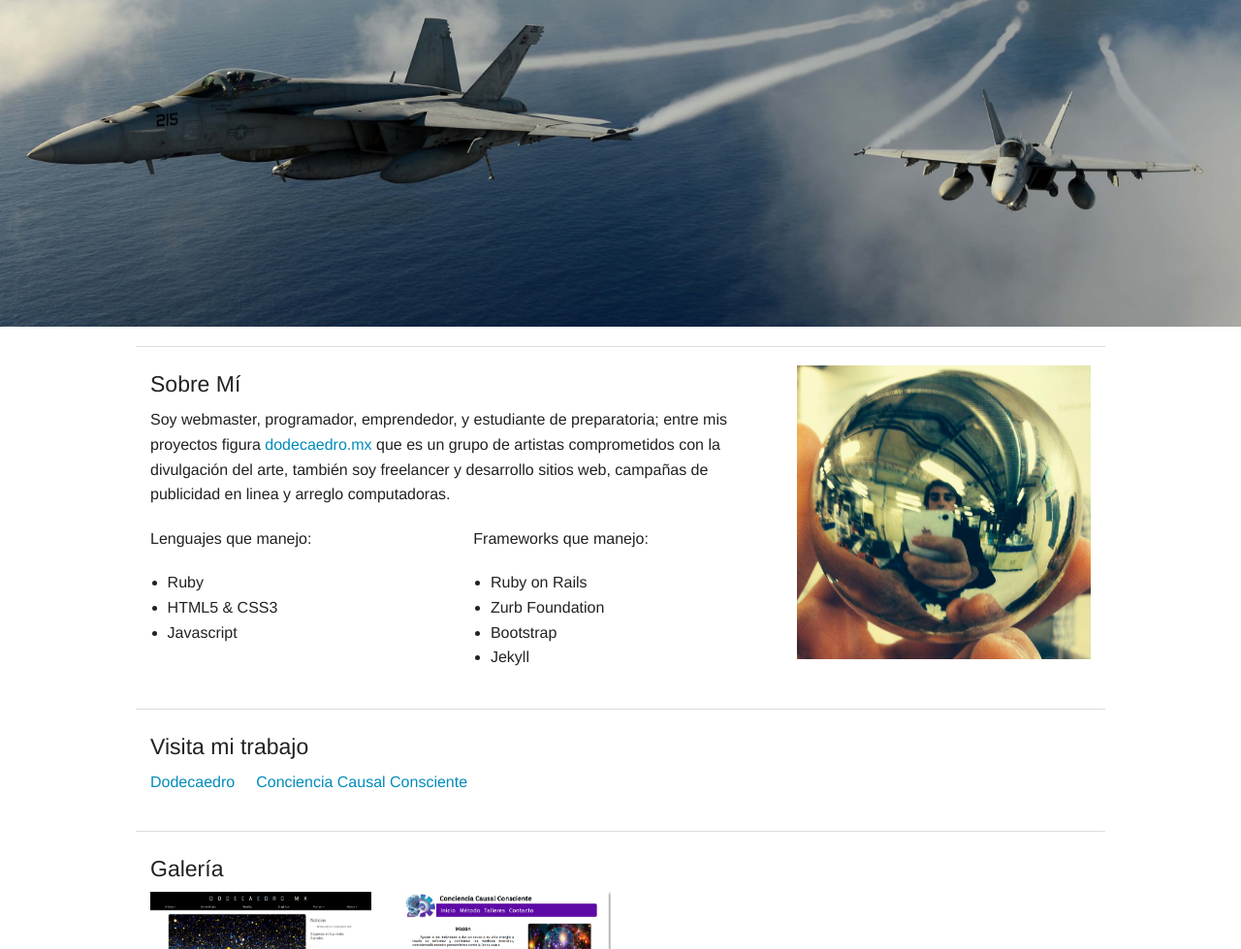
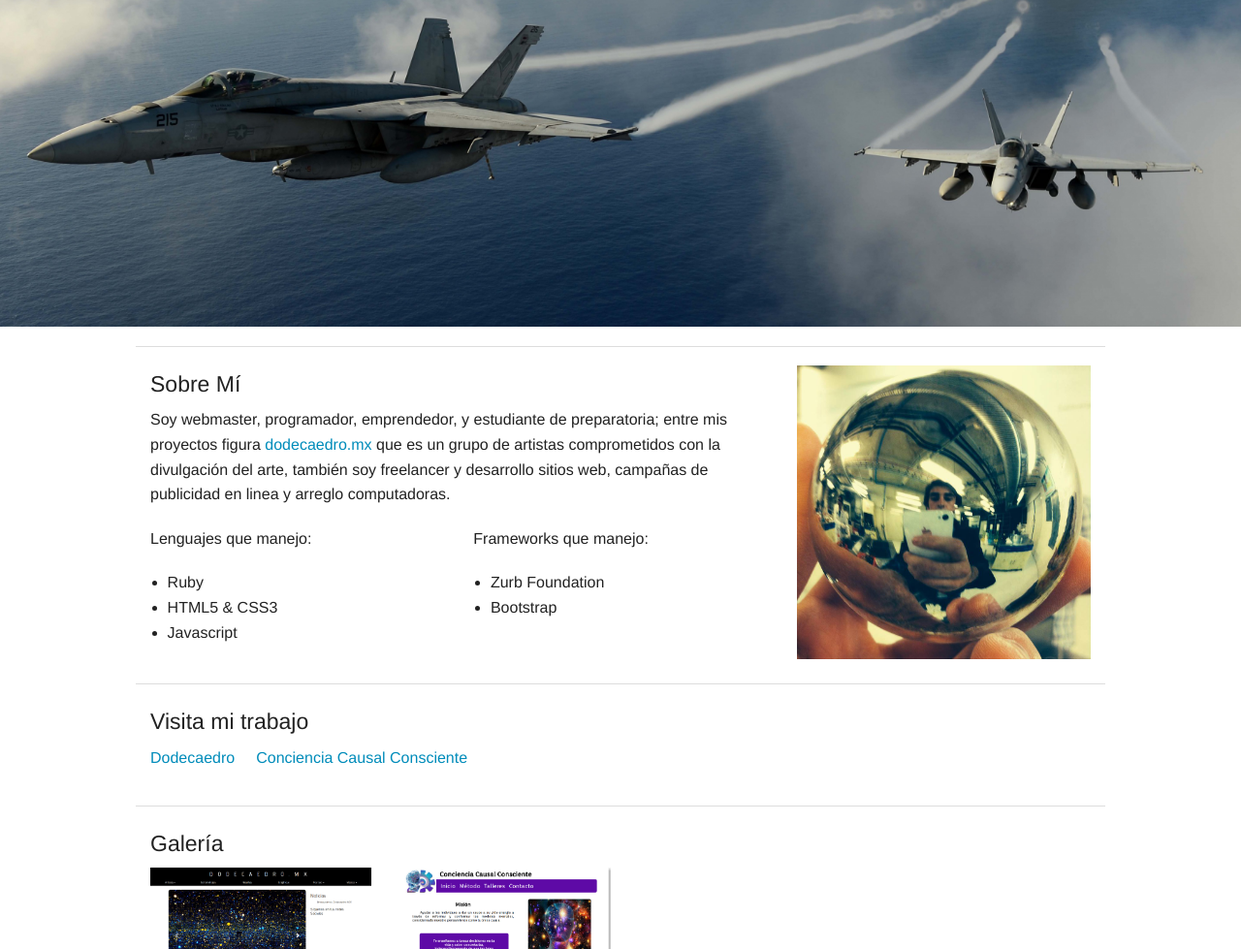
Before and after one commit to dodecaedro-mexico/sebastian9.github.io, a plain HTML site: page index.html in a window 1280 px wide. Shown: the part 121-1100 px from the top of the page at 97% size. Drawn offline with Linux system fonts and the light colour scheme.

Commit message:
Skills edition

```diff
--- a/index.html
+++ b/index.html
@@ -59,10 +59,8 @@
             <div class="small-6 columns">
                 <p>Frameworks que manejo:</p>
                 <ul>
-                    <li>Ruby on Rails</li>
                     <li>Zurb Foundation</li>
                     <li>Bootstrap</li>
-                    <li>Jekyll</li>
                 </ul>
             </div>
          </div>
```
Also changed, not shown: en.html (+0 -2 lines).
